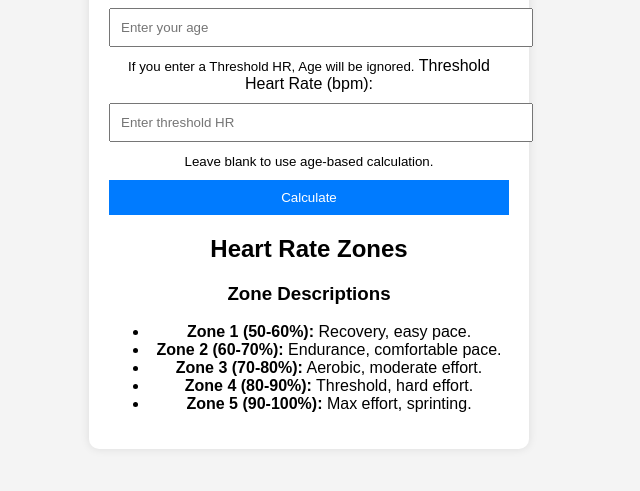
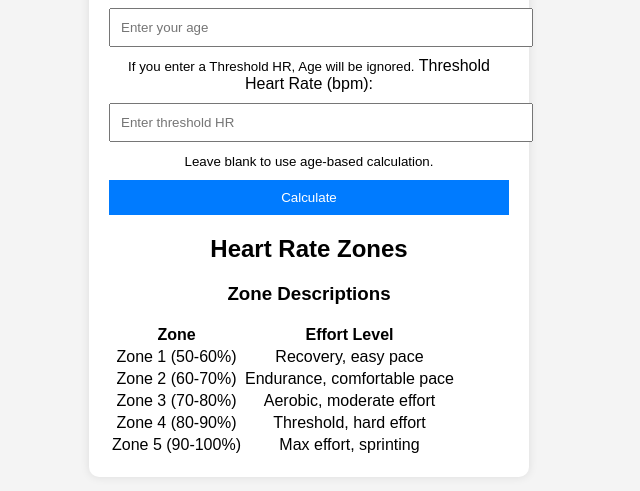
Before and after one commit to wilynthevale/heart-rate-calculator, a plain HTML site: page index.html in a window 1280 px wide. Shown: the part 177-668 px from the top of the page, without its empty margins (331-971 px from the left). Drawn offline with Linux system fonts and the light colour scheme.

Commit message:
Update index.html

```diff
--- a/index.html
+++ b/index.html
@@ -24,13 +24,14 @@
         <div id="results"></div>
 
         <h3>Zone Descriptions</h3>
-        <ul>
-            <li><strong>Zone 1 (50-60%):</strong> Recovery, easy pace.</li>
-            <li><strong>Zone 2 (60-70%):</strong> Endurance, comfortable pace.</li>
-            <li><strong>Zone 3 (70-80%):</strong> Aerobic, moderate effort.</li>
-            <li><strong>Zone 4 (80-90%):</strong> Threshold, hard effort.</li>
-            <li><strong>Zone 5 (90-100%):</strong> Max effort, sprinting.</li>
-        </ul>
+        <table>
+            <tr><th>Zone</th><th>Effort Level</th></tr>
+            <tr><td>Zone 1 (50-60%)</td><td>Recovery, easy pace</td></tr>
+            <tr><td>Zone 2 (60-70%)</td><td>Endurance, comfortable pace</td></tr>
+            <tr><td>Zone 3 (70-80%)</td><td>Aerobic, moderate effort</td></tr>
+            <tr><td>Zone 4 (80-90%)</td><td>Threshold, hard effort</td></tr>
+            <tr><td>Zone 5 (90-100%)</td><td>Max effort, sprinting</td></tr>
+        </table>
     </div>
 
     <script src="script.js"></script>
```
